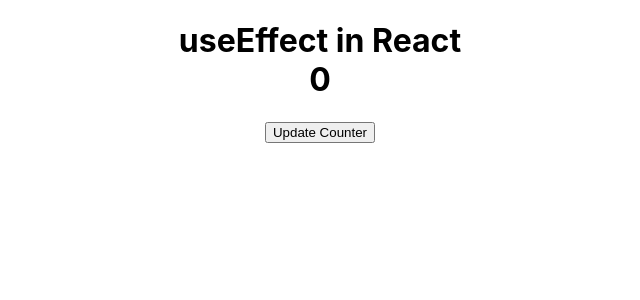
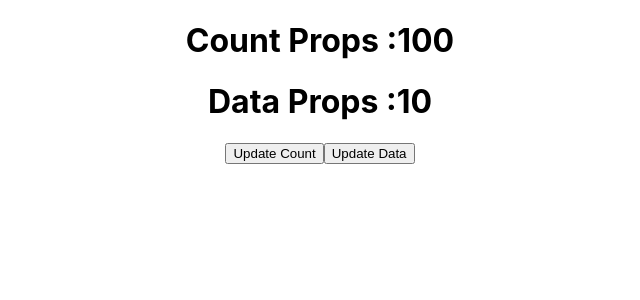
Before and after one commit to Deepakiit17/React_Tutorial, a React (Create React App) app: page / in a window 1280 px wide. Shown: the top 300 px of the page, without its empty margins (320-960 px from the left). Built offline with nearby package versions, Linux system fonts and the light colour scheme.

Commit message:
state and props in useEffect Hook in reactjs

```diff
--- a/src/App.js
+++ b/src/App.js
@@ -1,18 +1,16 @@
 import { useState } from "react";
 import "./App.css";
-import { useEffect } from "react";
+import UsEffect from "./Components/UseEffect";
 
 function App() {
-  const [count, setCount] = useState(0);
-  useEffect(() => {
-    console.warn("work 1");
-  });
+  const [data, setData] = useState(10);
+  const [count, setCount] = useState(100);
+
   return (
     <div className="App">
-      <h1>
-        useEffect in React <br /> {count}
-      </h1>
-      <button onClick={() => setCount(count + 1)}>Update Counter</button>
+      <UsEffect count={count} data={data} />
+      <button onClick={() => setCount(count + 1)}>Update Count</button>
+      <button onClick={() => setData(data + 1)}>Update Data</button>
     </div>
   );
 }
--- /dev/null
+++ b/src/Components/UseEffect.js
@@ -0,0 +1,15 @@
+import { useEffect } from "react";
+
+function UsEffect(props) {
+  useEffect(() => {
+    alert("count. is"  +  props.count);
+  }, [props.count, props.data]);
+  return (
+    <div>
+      <h1>Count Props :{props.count}</h1>
+      <h1>Data Props :{props.data}</h1>
+    </div>
+  );
+}
+
+export default UsEffect;
```
